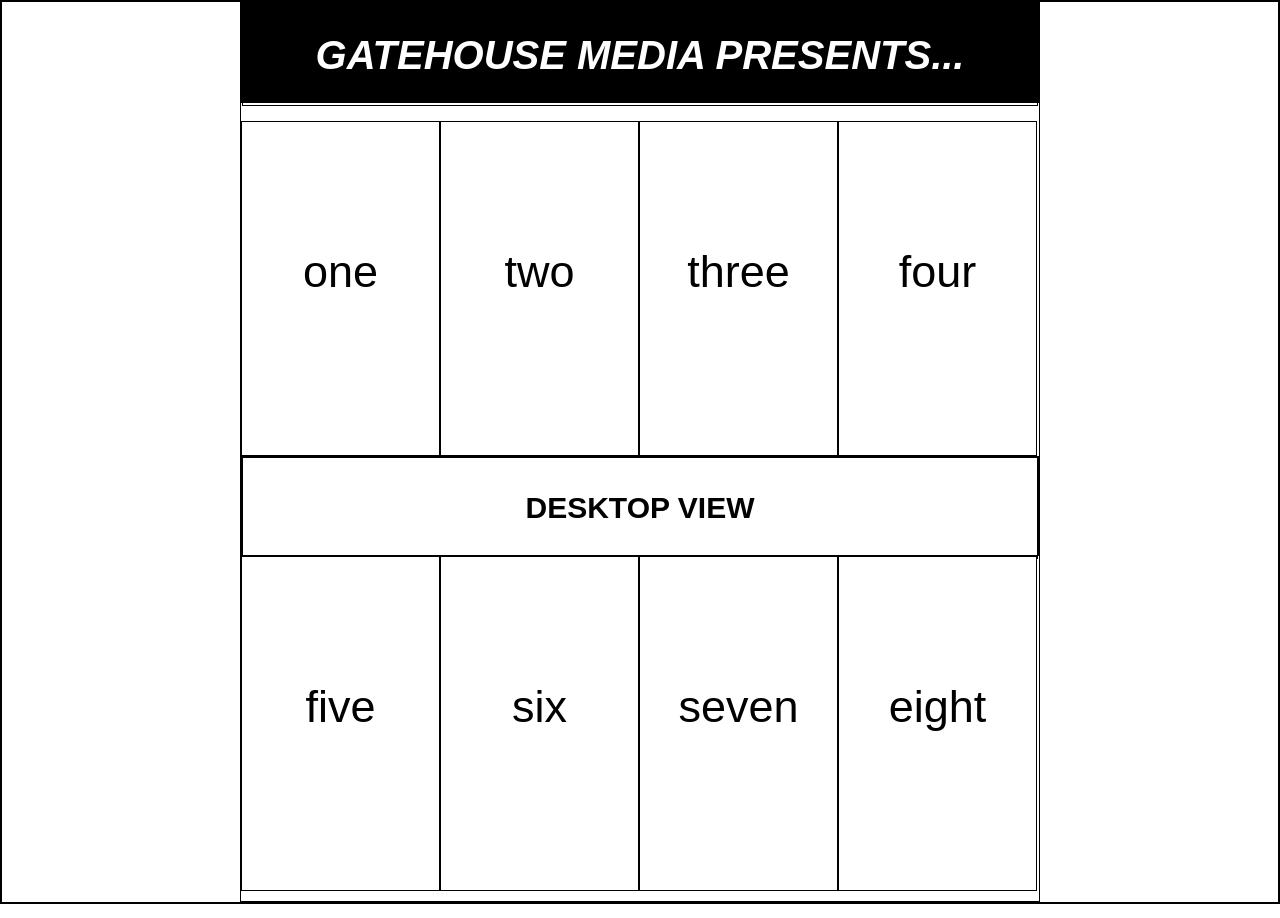
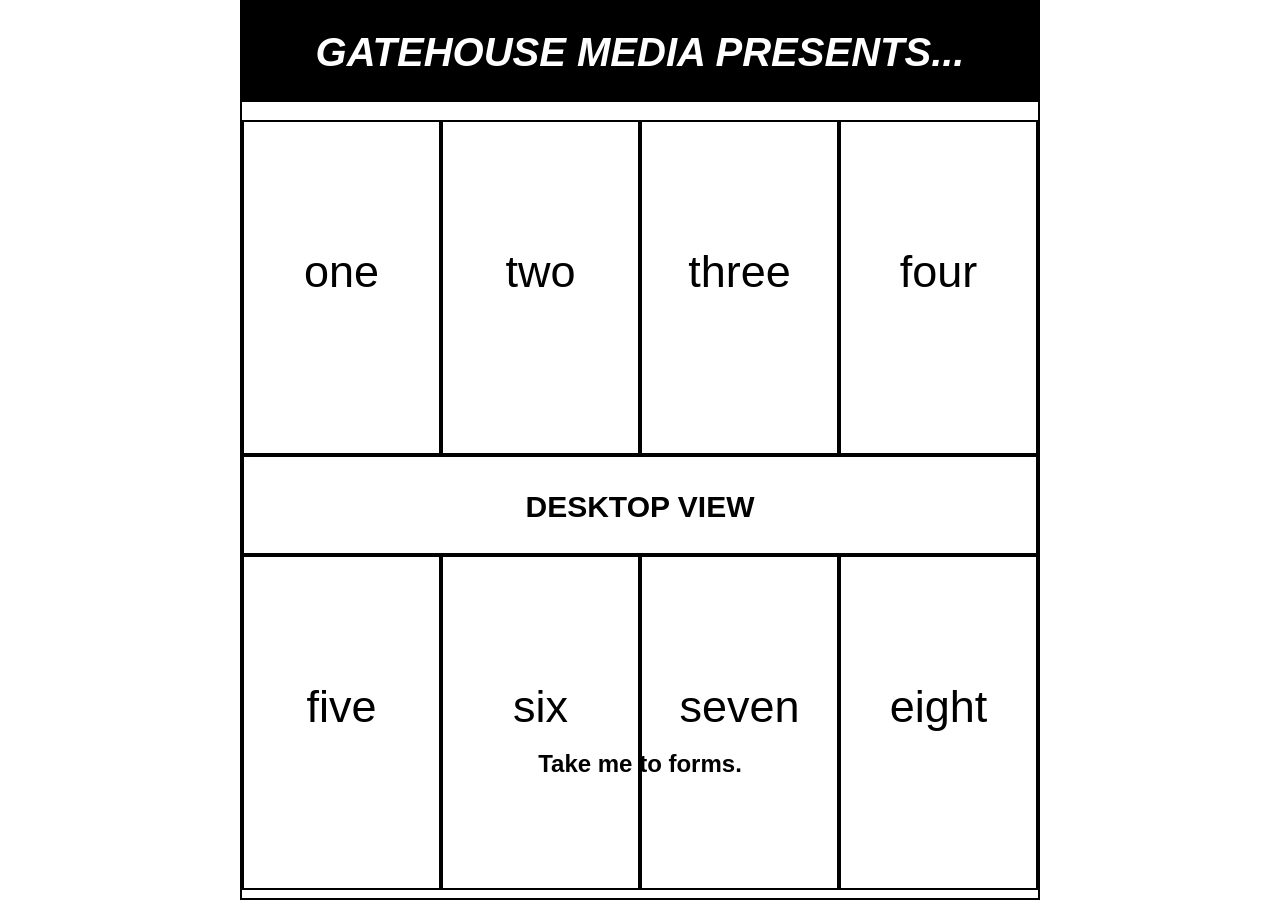
Before and after one commit to JTMcDuff/GateHouseCodingChallenge, a PHP site: page / in a window 1280 px wide. Run offline with PHP 8.4, Linux system fonts and the light colour scheme; data comes from the database, SQL or seed files in the repository; both versions use the stored data as it was after the commit; some libraries are stand-ins or nearby versions.

Commit message:
Began work styling Forms button.  Exported mysql db.

```diff
--- a/index.php
+++ b/index.php
@@ -1,10 +1,10 @@
 <?php
  include 'scripts/conn.php';
   $conn = new Conn();
+
+  //Connect on page load.
   $connection=$conn->connect();
 
-  $conn->update($connection,2,'test3');
-  $conn->retrieve($connection);
 ?>
 
 <!DOCTYPE html>
@@ -31,10 +31,15 @@
 
 		    <div class="thankyou endedGame">
 		      <h2> Thank you for playing! </h2>
-		    <div>
+		    </div>
+
+
 
 		</div>
-
+    <br>
+     <div class="forms">
+          <h2> Take me to forms. </h2>
+    </div>
 
     <script>
       // Dummy array with data.
--- a/resources/styles.css
+++ b/resources/styles.css
@@ -2,7 +2,6 @@
 	margin: 0;
 	padding: 0;
 	box-sizing: border-box;
-	border: 1px solid #000000;
 }
 
 /* All elements use Arial and centered text */
@@ -18,8 +17,9 @@
 	margin: auto;
 	word-wrap: normal;
 	background-color: #ffffff;
+	border: 2px solid black;
+
 }
-
 
 .titlebox {
 	font-size: 20px;
@@ -41,6 +41,7 @@
 	background-color: #ffffff;
     float: left;
 	width: 100%;
+	border: 2px solid black;
 
 }
 /* databox class is for supplied by js array. */
@@ -51,6 +52,7 @@
 	background-color: #ffffff;
 	font-size: 45px;
 	float: left;
+	border: 2px solid black;
 }
 
 /* changedeven class holds alternate css style for even boxes */
@@ -74,3 +76,11 @@
 .mobile {
 	display: none;
 }
+
+.forms {
+	position: absolute;
+	bottom: 0;
+	width: 100%;
+	height: 50px;
+	text-align: center;
+}
```
Also changed, not shown: forms.php (added, +22 -0 lines), gatehouse.sql (added, +57 -0 lines).
